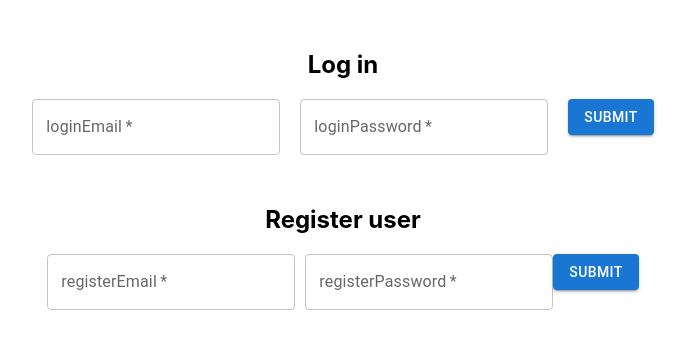
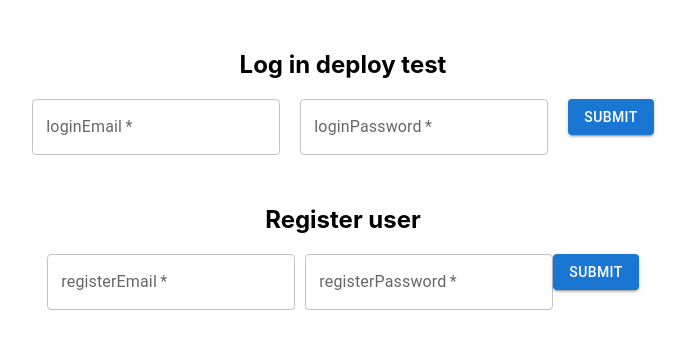
Before and after one commit to lotos09/auc-store, a React (Create React App) app: page / in a window 1280 px wide. Shown: the top 348 px of the page, without its empty margins (297-983 px from the left). Built offline with nearby package versions, Linux system fonts and the light colour scheme; no server answers.

Commit message:
pr deploy action test

```diff
--- a/src/components/LoginPage/LoginPage.js
+++ b/src/components/LoginPage/LoginPage.js
@@ -87,7 +87,7 @@ const LoginPage = () => {
   const loginFormRender = useCallback(() => {
     return (
       <div style={{ textAlign: "center", marginTop: "50px" }}>
-        <h2>Log in</h2>
+        <h2>Log in deploy test</h2>
         <form onSubmit={loginForm.handleSubmit}>
           <TextField
             required
```
